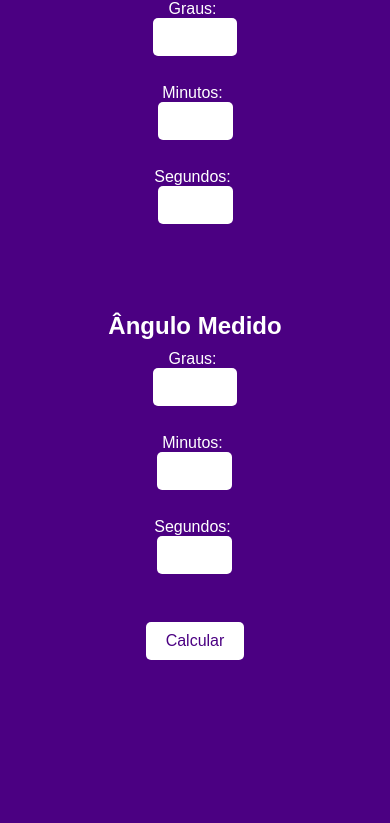
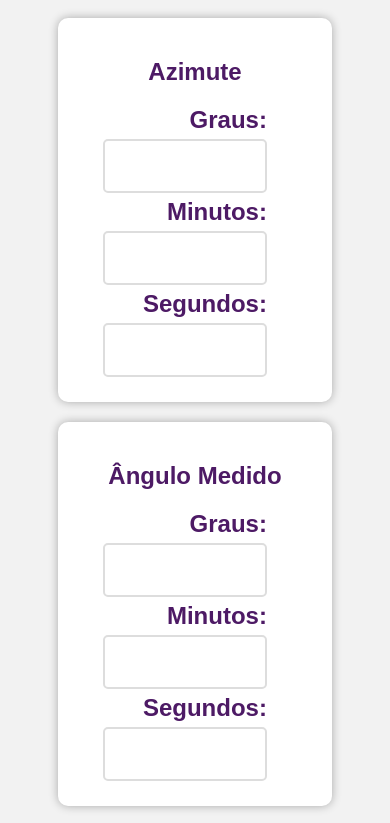
Before and after one commit to Hiraku-L/Web_Topografica, a plain HTML site: page 1-azimute01.html in a window 390 px wide. Shown: the part 172-995 px from the top of the page. Before the commit the page ends 860 px from the top, so only its background shows below. Drawn offline with Linux system fonts and the light colour scheme.

Commit message:
20/04/2023
17:11

```diff
--- a/1-azimute01.html
+++ b/1-azimute01.html
@@ -4,30 +4,34 @@
     <meta charset="UTF-8">
     <meta http-equiv="X-UA-Compatible" content="IE=edge">
     <meta name="viewport" content="width=device-width, initial-scale=1.0">
-    <title>Calculo de Azimute</title>
+    <title>Cálculo de Azimute</title>
 	<link rel="stylesheet" href="azimute01/style.css">
 </head>
 <body>
 	<h1>Cálculo de Azimute</h1>
 	<section>
 		<h2>Azimute</h2>
+		<div id="inputs">
 		<label>Graus:</label>
 		<input type="number" id="azimute-graus" min="0" max="359"><br>
 		<label>Minutos:</label>
 		<input type="number" id="azimute-minutos" min="0" max="59"><br>
 		<label>Segundos:</label>
 		<input type="number" id="azimute-segundos" min="0" max="59"><br>
+		</div>
 	</section>
 	<section>
 		<h2>Ângulo Medido</h2>
+		<div id="inputs">
 		<label>Graus:</label>
 		<input type="number" id="angulo-graus" min="0" max="359"><br>
 		<label>Minutos:</label>
 		<input type="number" id="angulo-minutos" min="0" max="59"><br>
 		<label>Segundos:</label>
 		<input type="number" id="angulo-segundos" min="0" max="59"><br>
+		</div>
 	</section>
-	<button onclick="calcular()">Calcular</button>
+	<button onclick="calcular()" id="btn" class="btn" >Calcular</button>
 	<div id="resultado"></div>
 	<script src="azimute01/script.js"></script>
 </body>
--- a/azimute01/style.css
+++ b/azimute01/style.css
@@ -2,58 +2,138 @@ body {
   display: flex;
   flex-direction: column;
   align-items: center;
-    justify-content: center;
-    background-color: #4B0082;
+  margin: 0;
+  padding: 0;
   font-family: Arial, sans-serif;
-    color: #FFFFFF;
+  background-color: #f2f2f2;
+        color: #4d1a65;
 }
 
 h1 {
-    font-size: 36px;
-    margin-bottom: 20px;
+  margin-top: 50px;
+  margin-bottom: 30px;
+  font-weight: bold;
+  font-size: 48px;
+  color: #4d1a65 !important;
   text-align: center;
 }
 
-  section {
-    display: flex;
-    flex-direction: column;
-    align-items: center;
-    margin: 20px 0;
+label {
+  font-weight: bold;
+  font-size: 24px;
+  color: #4d1a65;
+  margin-right: 10px;
 }
 
-  h2 {
+input[type="number"] {
+        margin: 5px;
+        text-align: justify;
+  width: 150px;
+  height: 40px;
   font-size: 24px;
-    margin-bottom: 10px;
+  color: #4d1a65;
+  padding: 5px;
+  border-radius: 5px;
+  border: 2px solid #ddd;
+  margin-right: 10px;
+  background-color: #fff;
+  box-shadow: none;
+}
+  section {
+  width: 30%;
+  margin: 0 auto 20px;
+  text-align: center;
+  background-color: #fff;
+  padding: 20px;
+  border-radius: 10px;
+  box-shadow: 0 0 10px rgba(0, 0, 0, 0.3);
   }
 
-  label {
-    margin-right: 5px;
+
+  .btn {
+  text-align: center;
+  font-family: Arial, sans-serif !important;
+  width: 200px;
+  height: 50px;
+  font-size: 24px !important;
+  color: #ffffff;
+  background-color: #7e1caf !important;
+  border: 10px;
+  border-radius: 10px;
+  cursor: pointer;
+
 }
 
-  input {
-    padding: 10px;
-    border-radius: 5px;
-    border: none;
-    margin-bottom: 10px;
-    background-color: #FFFFFF;
-    color: #4B0082;
-    text-align: center;
-    font-size: 16px;
+#inputs {
+  text-align: end !important;
+  margin-right: 15%;
 }
 
-  button {
-    padding: 10px 20px;
-    border: none;
-    border-radius: 5px;
-    background-color: #FFFFFF;
-    color: #4B0082;
-    font-size: 16px;
-    cursor: pointer;
-    text-align: center;
+.btn:hover {
+  background-color: #4d1a65 !important;
 }
 
 #resultado {
+  margin-top: 50px;
   font-size: 24px;
-    margin-top: 20px;
+  color: #555;
   text-align: center;
 }
+    .form-check-input{
+
+        color: #4d1a65;
+        color-scheme: #4d1a65;
+        background-color: #4d1a65;
+    }
+    .form-check-label{
+      margin-left: 60px;
+    }
+    #flexSwitchCheckDefault{
+        text-align: center;
+        margin-top: 10px;
+        margin-left: 20px;
+        color: #e5adff;
+        color-scheme: #4d1a65;
+        background-color: #8b34b35b;
+    }
+    .form-group {
+
+        display: flex;
+        justify-content: center;
+        align-items: center;
+        margin-bottom: 20px;
+    }
+    .form-group label {
+
+        margin-right: 10px;
+    }
+
+    h2{
+      color: #4d1a65 !important;
+    }
+    #formulas{
+      margin-top: 10px;
+      text-align: left;
+    }
+    @media only screen and (max-width: 460px){
+      section {
+        width: 60%;
+        margin: 0 auto 20px;
+        text-align: center;
+        background-color: #fff;
+        padding: 20px;
+        border-radius: 10px;
+        box-shadow: 0 0 10px rgba(0, 0, 0, 0.3);
+        }
+    }
+    @media only screen and (max-width: 540px) and (min-width: 460px){
+      section {
+        width: 70%;
+        margin: 0 auto 20px;
+        text-align: center;
+        background-color: #fff;
+        padding: 20px;
+        border-radius: 10px;
+        box-shadow: 0 0 10px rgba(0, 0, 0, 0.3);
+        }
+    }
```
Lines whose indentation alone changed are shown as unchanged.
